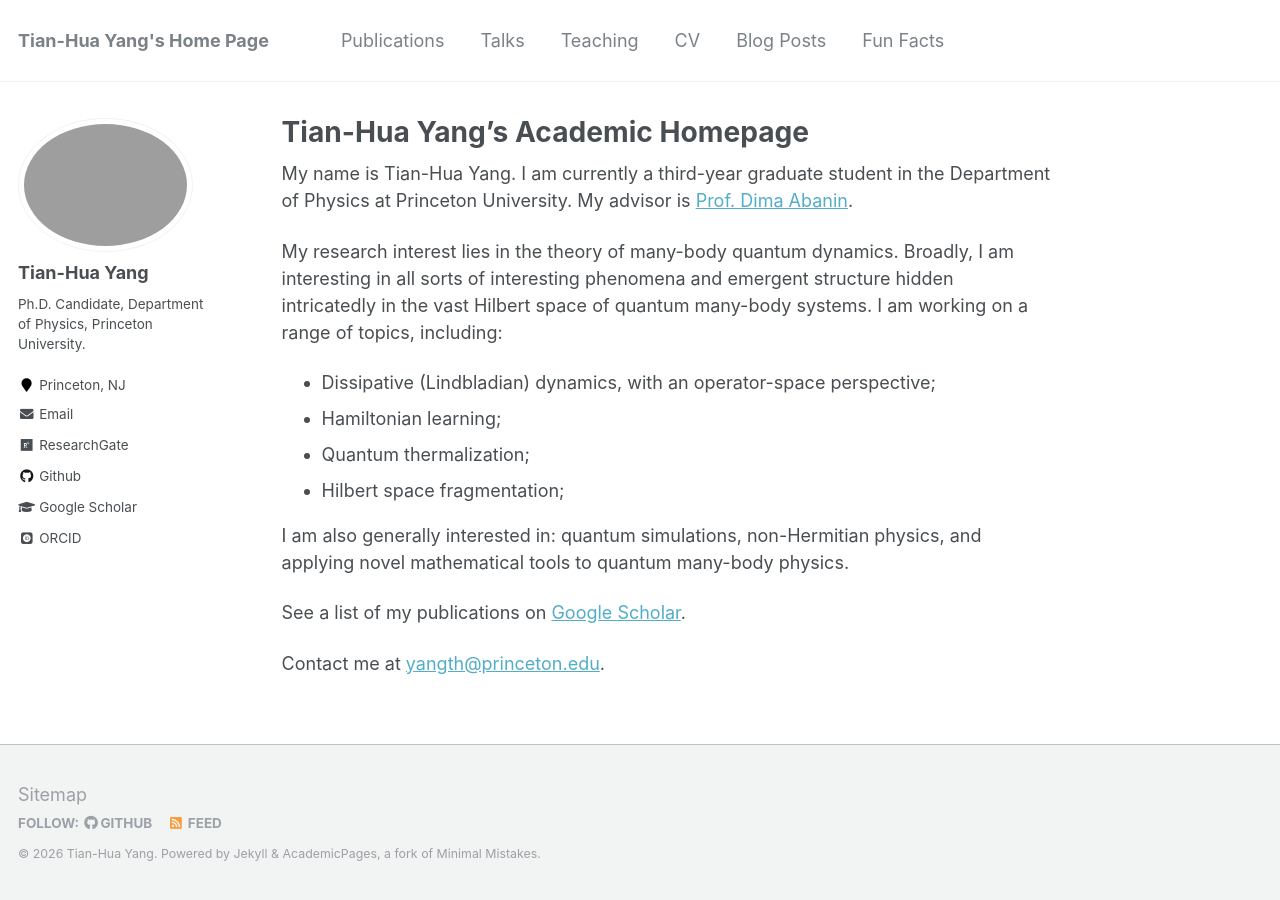
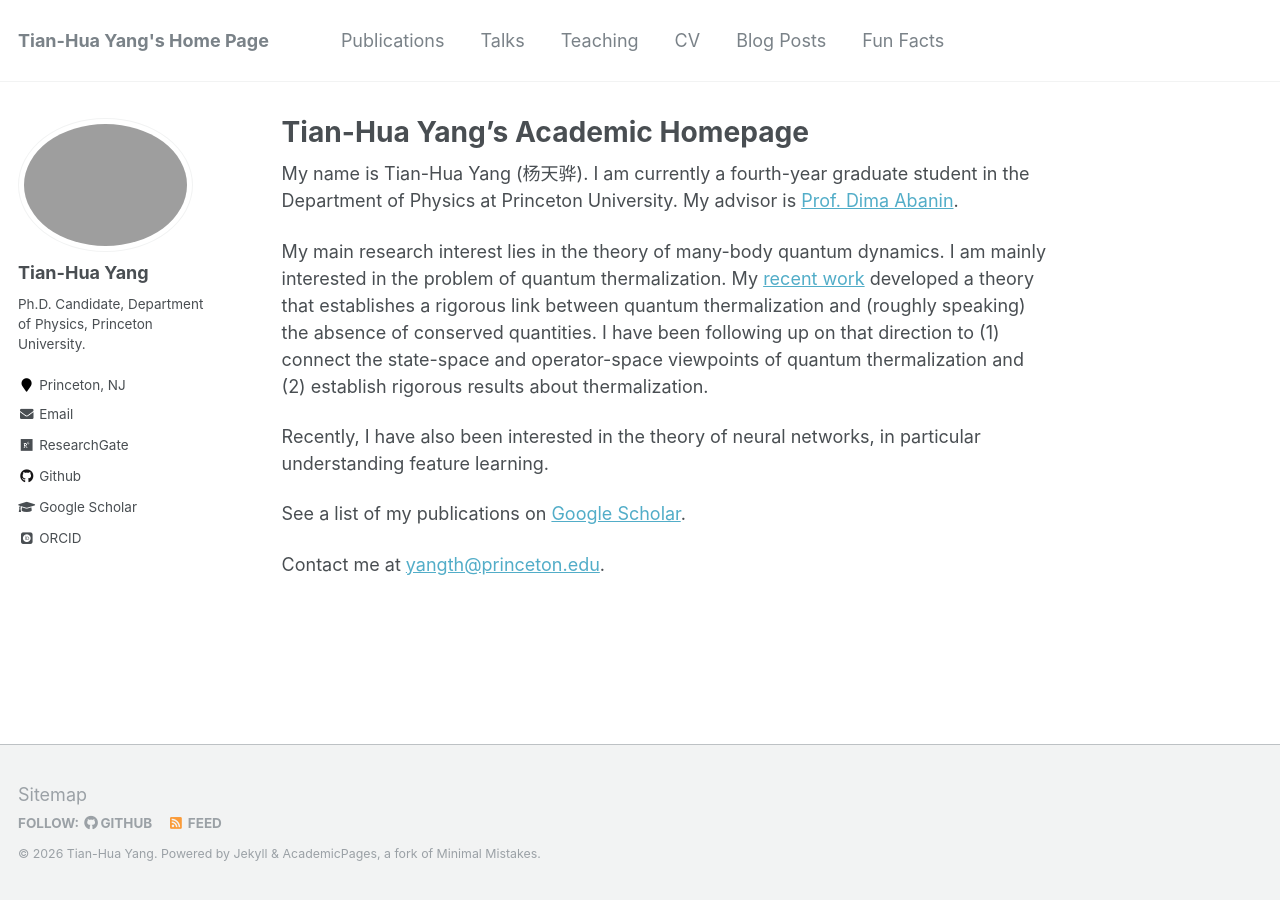
Before and after one commit to ThomasYangth/thomasyangth.github.io, a Jekyll site: the page built from _pages/about.md, in a window 1280 px wide. Built offline with Jekyll 4.4.1, drawn with Linux system fonts in a browser that asks for light colours; some web fonts are replaced.

Commit message:
Revise about page with new details and focus
Updated personal information and research interests.

```diff
--- a/_pages/about.md
+++ b/_pages/about.md
@@ -8,17 +8,11 @@ redirect_from:
   - /about.html
 ---
 
-My name is Tian-Hua Yang. I am currently a third-year graduate student in the Department of Physics at Princeton University. My advisor is <a href="https://phy.princeton.edu/people/dmitry-abanin">Prof. Dima Abanin</a>.
+My name is Tian-Hua Yang (杨天骅). I am currently a fourth-year graduate student in the Department of Physics at Princeton University. My advisor is <a href="https://phy.princeton.edu/people/dmitry-abanin">Prof. Dima Abanin</a>.
 
-My research interest lies in the theory of many-body quantum dynamics. Broadly, I am interesting in all sorts of interesting phenomena and emergent structure hidden intricatedly in the vast Hilbert space of quantum many-body systems. I am working on a range of topics, including:
-<ul>
-<li>Dissipative (Lindbladian) dynamics, with an operator-space perspective;</li>
-<li>Hamiltonian learning;</li>
-<li>Quantum thermalization;</li>
-<li>Hilbert space fragmentation;</li>
-</ul>
+My main research interest lies in the theory of many-body quantum dynamics. I am mainly interested in the problem of quantum thermalization. My <a href="https://arxiv.org/abs/2604.13172">recent work</a> developed a theory that establishes a rigorous link between quantum thermalization and (roughly speaking) the absence of conserved quantities. I have been following up on that direction to (1) connect the state-space and operator-space viewpoints of quantum thermalization and (2) establish rigorous results about thermalization.
 
-I am also generally interested in: quantum simulations, non-Hermitian physics, and applying novel mathematical tools to quantum many-body physics.
+Recently, I have also been interested in the theory of neural networks, in particular understanding feature learning.
 
 See a list of my publications on <a href="https://scholar.google.com/citations?user=MXF9R18AAAAJ&hl=en">Google Scholar</a>.
 
```
